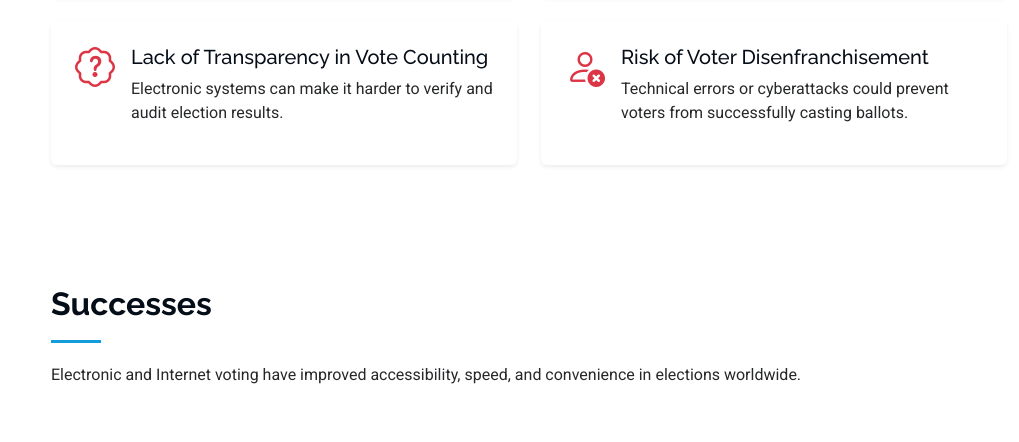
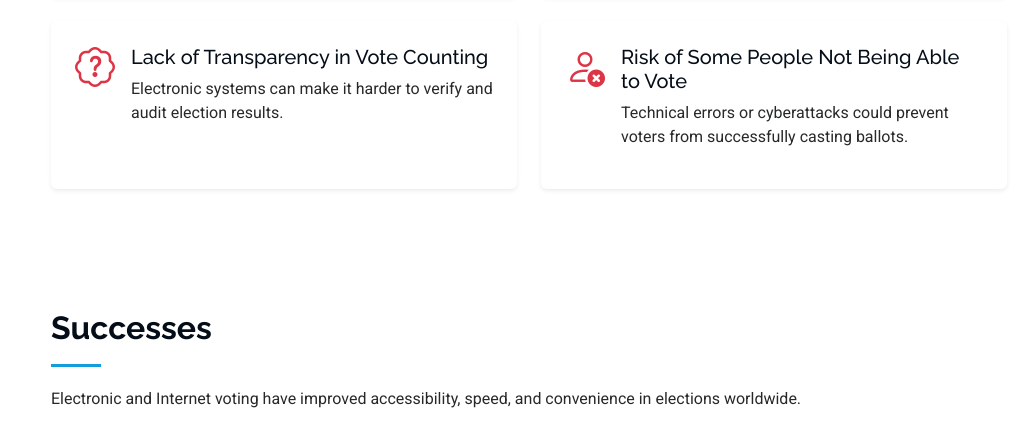
Before and after one commit to tutumtetwa/CS-345, a plain HTML site: page index.html in a window 1280 px wide. Shown: the part 3873-4315 px from the top of the page, without its empty margins (261-1280 px from the left). Drawn offline with Linux system fonts and the light colour scheme.

Commit message:
Update index.html

```diff
--- a/index.html
+++ b/index.html
@@ -400,7 +400,7 @@
             <div class="p-4 bg-white rounded shadow-sm h-100 d-flex align-items-start">
               <i class="bi bi-person-x text-danger display-6 me-3"></i>
               <div>
-                <h5>Risk of Voter Disenfranchisement</h5>
+                <h5>Risk of Some People Not Being Able to Vote</h5>
                 <p>Technical errors or cyberattacks could prevent voters from successfully casting ballots.</p>
               </div>
             </div>
```
